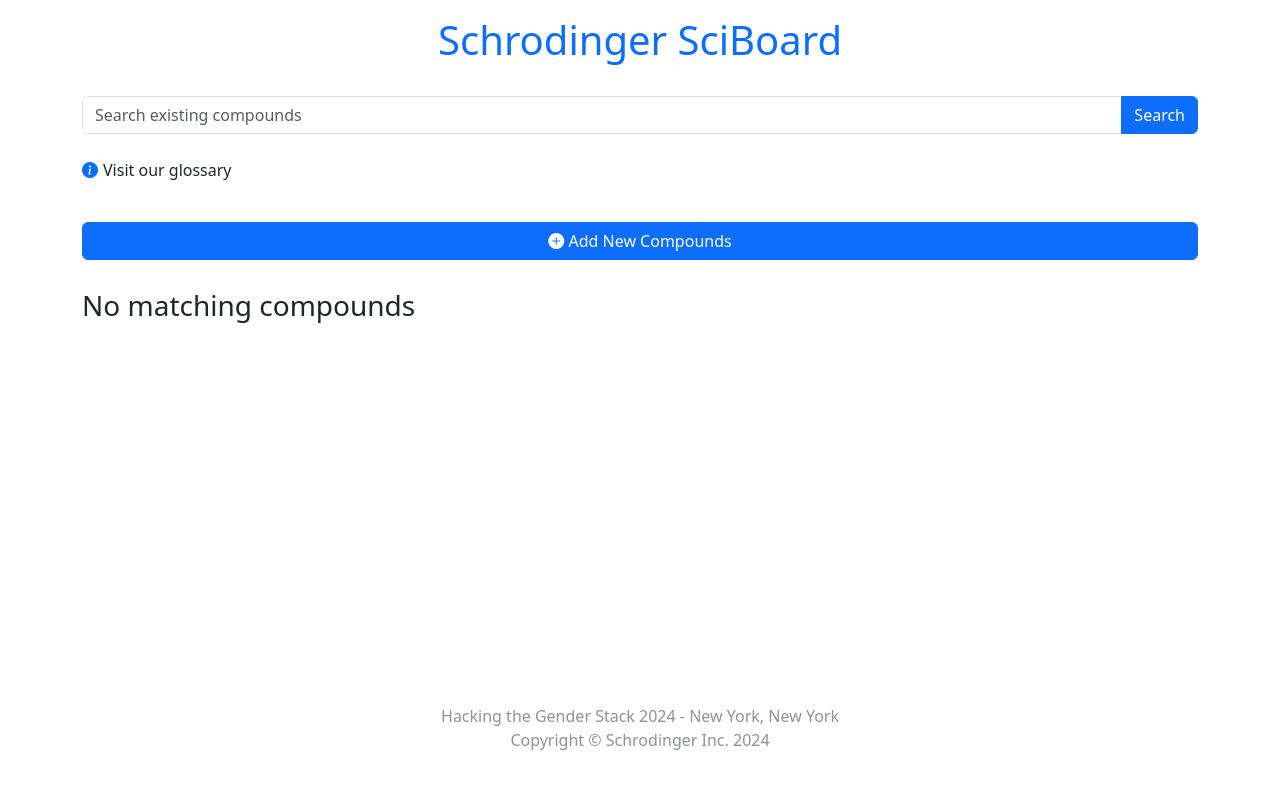
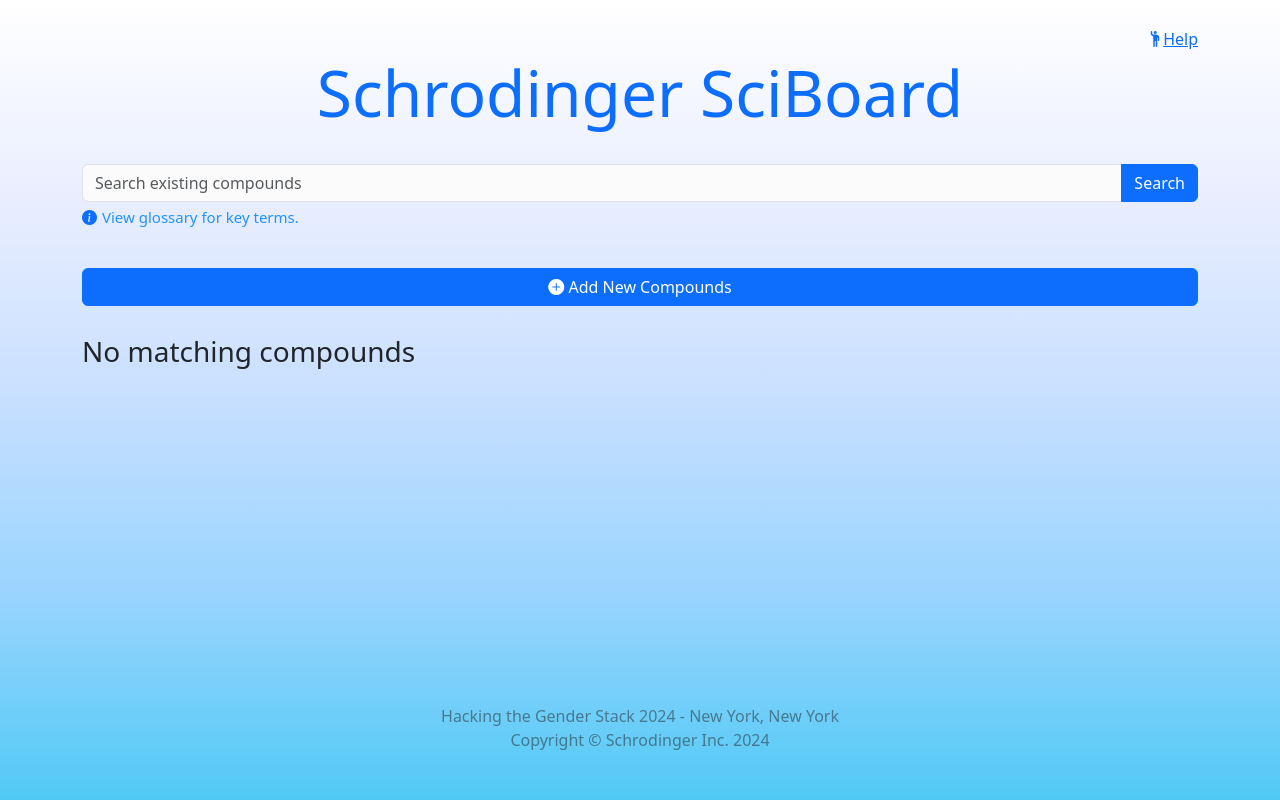
Before and after one commit to michellecheng25/htgs-team3, a Django app: page /compound-search/ in a window 1280 px wide. Run offline with Django 4.2, Linux system fonts and the light colour scheme; data that the repository does not hold is empty.

Commit message:
adjusting the gradient and creating help section

```diff
--- a/compound_search/templates/compound_search/search.html
+++ b/compound_search/templates/compound_search/search.html
@@ -1,6 +1,12 @@
 {% extends 'shared/base.html' %}
 {% block content %}
   <div class="vstack gap-4 mt-3">
+    <div class="help">
+      <a href="https://www.google.com"
+         target="_blank"
+         rel="noopener noreferrer"><i class="bi bi-person-raised-hand"></i>Help
+      </a>
+    </div>
     <div class="title-container">
       <h1 class="text-primary">Schrodinger SciBoard</h1>
     </div>
@@ -17,8 +23,10 @@
       </div>
     </form>
     <div class="info-para-container ">
-      <a href="https://www.google.com"><i class="bi bi-info-circle-fill"></i></a>
-      <p>Visit our glossary</p>
+      <a href="https://www.google.com"
+         target="_blank"
+         rel="noopener noreferrer"><i class="bi bi-info-circle-fill"></i></a>
+      <p>View glossary for key terms.</p>
     </div>
     <!-- Add Compounds -->
     <div class="d-grid">{% include 'compound_search/partials/add-compounds.html' %}</div>
@@ -38,8 +46,17 @@
 {% endblock %}
 {% block styles %}
   <style>
+  /* .body{
+    background-color: red;
+  } */
+
+  .form-control {
+    background-color: #fbfbfb !important;
+  }
+
   .text-primary {
     text-align: center;
+    font-size: 4rem;
   }
 
   .compound-card-grid {
@@ -52,15 +69,32 @@
   .compound-card-container {
     width: 18rem;
   }
+
   .title-container {
     flex-direction: column;
     align-items: center;
     /* font-size: 3rem; */
   }
+
   .info-para-container {
+    margin-top: -20px;
+    font-size: 15px;
     display: flex;
     flex-direction: row;
     gap: 5px;
+    color: rgb(35, 148, 253);
+  }
+
+  .help {
+    flex-direction: row;
+    margin-top: 1%;
+    text-align: right;
+    margin-bottom: -20px;
+    text-decoration: none;
+  }
+
+  .help a:hover {
+    color: #0250C4;
   }
 
   </style>
--- a/home/templates/home/index.html
+++ b/home/templates/home/index.html
@@ -2,7 +2,7 @@
 {% load static %}
 {% block content %}
   <div class="pt-4">
-    <h1 class="text-center text-primary fw-bold">Welcome to Hacking the Gender Stack 2024</h1>
+    <h1 class="text-center text-primary fw-bold">Schrodinger SciBoard</h1>
     <div class="d-flex justify-content-center">
       <img src="{% static 'home/htgs-logo.webp' %}"
            alt="Hacking the Gender Stack 2024 logo"
--- a/shared/templates/shared/base.html
+++ b/shared/templates/shared/base.html
@@ -20,6 +20,7 @@
       html, body {
         width: 100%;
         height: 100%;
+        background-image: linear-gradient(to bottom, #ffffff, #e9eeff, #c7dfff, #97d4fe, #50caf5);
         overflow: hidden;
       }
     </style>
```
